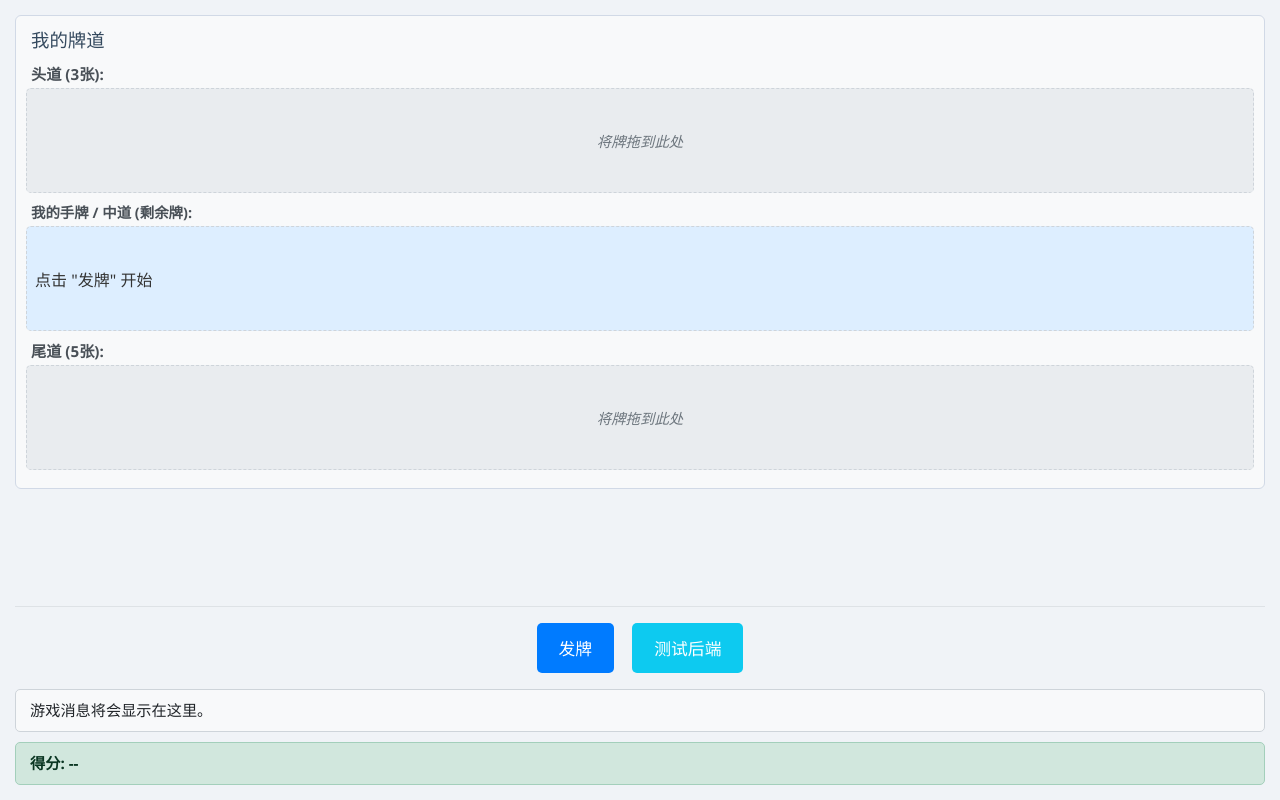
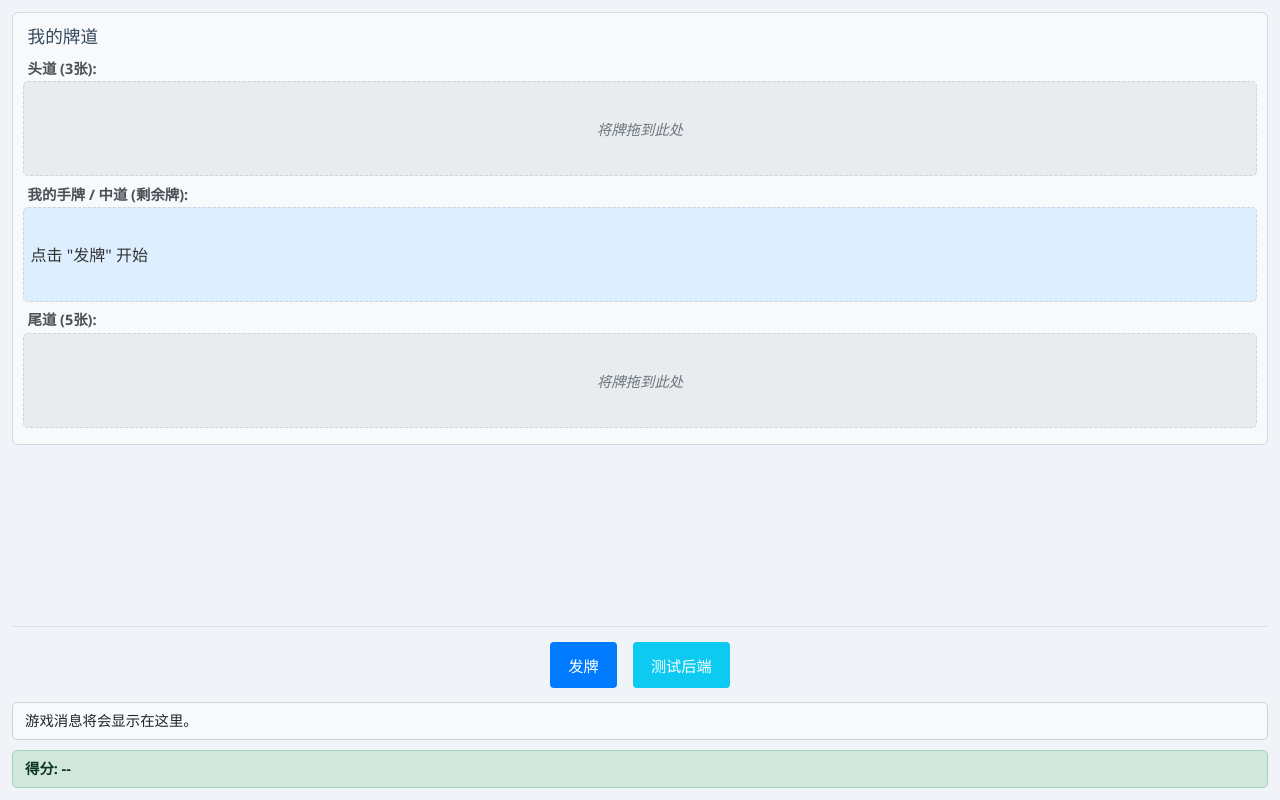
Before and after one commit to wen952888/cdd, a PHP site: page / in a window 1280 px wide. Run offline with PHP 8.4, Linux system fonts and the light colour scheme.

Commit message:
Update style.css

```diff
--- a/frontend/css/style.css
+++ b/frontend/css/style.css
@@ -1,254 +1,106 @@
 /* frontend/css/style.css */
 
-/* Reset and Basic Setup */
 html, body {
-    height: 100vh;
-    width: 100vw;
-    margin: 0;
-    padding: 0;
-    overflow: hidden;
+    height: 100vh; width: 100vw; margin: 0; padding: 0; overflow: hidden;
     font-family: 'Segoe UI', Tahoma, Geneva, Verdana, sans-serif;
-    background-color: #367c3d; /* Main page background */
-    color: #333;
+    background-color: #367c3d; color: #333;
 }
-
 .game-container {
-    width: 100%;
-    height: 100%;
-    max-width: none;
-    max-height: none;
-    margin: 0;
-    padding: clamp(10px, 2vh, 15px); /* Responsive padding for the game area */
-    box-sizing: border-box;
-    background-color: #f0f3f7; /* Game table background */
-    text-align: center;
-    display: flex;
-    flex-direction: column;
-    align-items: stretch; /* Children will stretch to full width */
-    overflow-y: auto; /* Allow scrolling if content overflows on small screens */
+    width: 100%; height: 100%; max-width: none; max-height: none; margin: 0;
+    padding: clamp(10px, 1.5vh, 15px); box-sizing: border-box; background-color: #f0f3f7;
+    text-align: center; display: flex; flex-direction: column; align-items: stretch;
+    overflow-y: auto;
 }
-
 .player-area {
-    margin-bottom: clamp(10px, 2vh, 15px);
-    padding: clamp(8px, 1.5vh, 10px);
-    border: 1px solid #d1d9e6; /* Softer border */
-    border-radius: 6px;
-    background-color: #f8f9fa; /* Background for the card organization area */
-    width: 100%;
-    box-sizing: border-box;
+    margin-bottom: clamp(10px, 1.5vh, 15px); padding: clamp(8px, 1.2vh, 10px);
+    border: 1px solid #d1d9e6; border-radius: 6px; background-color: #f8f9fa;
+    width: 100%; box-sizing: border-box;
 }
-
-.player-area > h3 { /* Style for "我的牌道" */
-    margin-top: 0;
-    margin-bottom: clamp(8px, 1.5vh, 10px);
-    font-size: clamp(1em, 2.5vw, 1.15em);
-    color: #34495e;
-    text-align: left;
-    font-weight: 500;
-    padding-left: 5px;
+.player-area > h3 {
+    margin-top: 0; margin-bottom: clamp(8px, 1.2vh, 10px);
+    font-size: clamp(1em, 2.2vw, 1.1em); color: #34495e;
+    text-align: left; font-weight: 500; padding-left: 5px;
 }
-
-.organized-rows .hand-row-label { /* For 头道, 尾道 labels */
-    font-weight: 600;
-    margin-top: clamp(6px, 1vh, 8px);
-    margin-bottom: clamp(3px, 0.5vh, 4px);
-    text-align: left;
-    font-size: clamp(0.85em, 2vw, 0.95em);
-    color: #495057; /* Darker grey for labels */
-    padding-left: 5px;
+.organized-rows .hand-row-label,
+#middle-hand-header-container {
+    font-weight: 600; margin-top: clamp(6px, 0.8vh, 8px); margin-bottom: clamp(3px, 0.4vh, 4px);
+    text-align: left; font-size: clamp(0.8em, 1.8vw, 0.9em); color: #495057; padding-left: 5px;
 }
-/* Container for the h3 acting as the middle row's label */
-#middle-hand-header-container {
-    margin-top: clamp(6px, 1vh, 8px);
-    margin-bottom: clamp(3px, 0.5vh, 4px);
-    padding-left: 5px;
-}
-#middle-hand-header-container #middle-hand-header { /* The H3 itself */
-    font-size: clamp(0.85em, 2vw, 0.95em) !important;
-    text-align: left !important;
-    margin-top: 0 !important; /* Reset h3 default margins */
-    margin-bottom: 0 !important;
-    font-weight: 600 !important;
-    color: #495057 !important;
+#middle-hand-header-container #middle-hand-header {
+    font-size: inherit !important; text-align: inherit !important;
+    margin: 0 !important; font-weight: inherit !important; color: inherit !important;
+    display: inline;
 }
 .hand-row-label span,
-#middle-hand-header-container #middle-hand-header #middle-eval-text { /* For evaluation text */
-    font-weight: normal !important;
-    color: #007bff !important; /* Brighter blue for eval text */
-    font-style: italic !important;
+#middle-hand-header-container #middle-hand-header #middle-eval-text {
+    font-weight: normal !important; color: #007bff !important; font-style: italic !important;
 }
-
-
-.hand-row, #player-hand.hand-row { /* Common styles for all card rows */
-    display: flex;
-    flex-wrap: wrap;
-    justify-content: flex-start;
-    align-items: center;
-    gap: clamp(4px, 0.7vw, 6px);
-    min-height: clamp(70px, 9.5vw, 105px); /* Based on responsive card height */
-    padding: clamp(6px, 1vw, 8px);
-    border: 1px dashed #ced4da;
-    border-radius: 5px;
-    background-color: #e9ecef;
-    margin-bottom: clamp(6px, 1vh, 8px);
-    width: 100%;
-    box-sizing: border-box;
+.hand-row, #player-hand.hand-row {
+    display: flex; flex-wrap: wrap; justify-content: flex-start; align-items: center;
+    gap: clamp(3px, 0.6vw, 5px); min-height: clamp(65px, 9vw, 95px);
+    padding: clamp(5px, 0.8vw, 7px); border: 1px dashed #ced4da; border-radius: 5px;
+    background-color: #e9ecef; margin-bottom: clamp(5px, 0.8vh, 7px);
+    width: 100%; box-sizing: border-box;
 }
-
-#player-hand.player-hand { /* Specific style for the initial hand / middle row area */
-    background-color: #ddeeff;
+#player-hand.player-hand { background-color: #ddeeff; }
+#player-hand.is-middle-row-style { border-color: #0d6efd; border-style: solid; }
+.hand-row:empty::after, #player-hand.hand-row:empty::after {
+    content: "将牌拖到此处"; color: #6c757d; font-style: italic; width: 100%;
+    text-align: center; padding: clamp(15px, 2.5vh, 25px) 0; font-size: clamp(0.8em, 1.8vw, 0.9em);
 }
-#player-hand.is-middle-row-style { /* When player-hand is confirmed as middle row */
-    border-color: #0d6efd;
-    border-style: solid;
+#player-hand.hand-row:empty::after { content: "请点击“发牌”"; }
+.card-css {
+    width: clamp(42px, 5.5vw, 60px); height: clamp(59px, 7.7vw, 84px);
+    background-color: #ffffff; border: 1px solid #adb5bd;
+    border-radius: clamp(3px, 0.5vw, 4px); box-shadow: 1px 1px 2px rgba(0,0,0,0.1);
+    overflow: hidden; padding: 0; box-sizing: border-box;
+    transition: transform 0.1s ease-out, box-shadow 0.1s ease-out;
+    user-select: none; cursor: grab; flex-shrink: 0; display: flex;
+    justify-content: center; align-items: center;
 }
-
-/* Placeholder text for empty rows */
-.hand-row:empty::after, #player-hand.hand-row:empty::after {
-    content: "将牌拖到此处";
-    color: #6c757d;
-    font-style: italic;
-    width: 100%;
-    text-align: center;
-    padding: clamp(15px, 2.5vh, 25px) 0;
-    font-size: clamp(0.8em, 1.8vw, 0.9em);
-}
-#player-hand.hand-row:empty::after {
-    content: "请点击“发牌”";
-}
-
-
-/* --- CSS Poker Card Style (Increased by 20% from original image card size) --- */
-.card-css {
-    /* Original attempt: width: clamp(45px, 5.8vw, 65px); height: clamp(63px, 8.12vw, 91px); */
-    /* Increased by 20% */
-    width: clamp(54px, 6.96vw, 78px);
-    height: clamp(76px, 9.74vw, 109px);
-
-    background-color: #ffffff;
-    border: 1px solid #adb5bd;
-    border-radius: clamp(4px, 0.7vw, 6px); /* Increased radius */
-    box-shadow: 1px 1px 3px rgba(0,0,0,0.15);
-    overflow: hidden;
-    padding: 0;
-    box-sizing: border-box;
-    transition: transform 0.15s ease-out, box-shadow 0.15s ease-out;
-    user-select: none;
-    cursor: grab;
-    flex-shrink: 0;
-    display: flex;
-    justify-content: center;
-    align-items: center;
-}
-
-.card-css img {
-    display: block;
-    width: 100%;
-    height: 100%;
-    object-fit: contain;
-}
-
-/* Text-based card styles are removed */
-
-
-/* SortableJS Visual Feedback Styles */
-.droppable-area.sortable-ghost,
-.card-css.sortable-ghost {
-    opacity: 0.4;
-    background-color: #cfe2ff !important;
-    border: 2px dashed #0d6efd !important;
+.card-css img { display: block; width: 100%; height: 100%; object-fit: contain; }
+.card-image-load-error { border: 2px solid red !important; background-color: #ffe0e0 !important; }
+.card-image-load-error img { opacity: 0.3; }
+.droppable-area.sortable-ghost, .card-css.sortable-ghost {
+    opacity: 0.4; background-color: #cfe2ff !important; border: 2px dashed #0d6efd !important;
 }
 .card-css.sortable-chosen {
-    opacity: 0.9;
-    transform: scale(1.06) translateY(-2px);
-    box-shadow: 0 5px 12px rgba(0,0,0,0.2);
+    opacity: 0.9; transform: scale(1.05) translateY(-1px); box-shadow: 0 3px 8px rgba(0,0,0,0.15);
 }
-
-
-/* --- Controls and Message Area --- */
 .controls {
-    margin-top: auto;
-    padding-top: clamp(8px, 1.5vh, 10px);
-    border-top: 1px solid #dee2e6;
-    flex-shrink: 0;
-    width: 100%;
-    box-sizing: border-box;
-    text-align: center; /* Center buttons within the controls div */
+    margin-top: auto; padding-top: clamp(8px, 1.2vh, 10px); border-top: 1px solid #dee2e6;
+    flex-shrink: 0; width: 100%; box-sizing: border-box; text-align: center;
 }
 .controls button {
-    padding: clamp(9px, 1.8vh, 13px) clamp(14px, 2.8vw, 22px);
-    margin: clamp(4px, 0.8vh, 6px) clamp(5px, 1vw, 7px);
-    border: none;
-    border-radius: 5px;
-    background-color: #007bff; /* Default blue for most buttons */
-    color: white;
-    cursor: pointer;
-    font-size: clamp(0.85em, 2.3vw, 1.05em);
-    transition: background-color 0.2s ease, box-shadow 0.2s ease;
+    padding: clamp(8px, 1.5vh, 12px) clamp(12px, 2.2vw, 18px);
+    margin: clamp(3px, 0.6vh, 5px) clamp(4px, 0.7vw, 6px);
+    border: none; border-radius: 4px; background-color: #007bff; color: white; cursor: pointer;
+    font-size: clamp(0.8em, 2vw, 0.95em); transition: background-color 0.2s ease, box-shadow 0.2s ease;
     font-weight: 500;
 }
-.controls button:hover:not(:disabled) {
-    background-color: #0069d9; /* Darker blue on hover */
-    box-shadow: 0 2px 5px rgba(0,0,0,0.15);
+.controls button:hover:not(:disabled) { background-color: #0069d9; box-shadow: 0 1px 3px rgba(0,0,0,0.1); }
+.controls button:disabled { background-color: #6c757d; opacity: 0.65; cursor: not-allowed; }
+.controls button#sort-hand-button { background-color: #198754; }
+.controls button#sort-hand-button:hover:not(:disabled) { background-color: #157347; }
+.controls button#ai-reference-button, .controls button#ai-autoplay-button { background-color: #fd7e14; }
+.controls button#ai-reference-button:hover:not(:disabled),
+.controls button#ai-autoplay-button:hover:not(:disabled) { background-color: #e66800; }
+.controls button#call-backend-button { background-color: #0dcaf0; }
+.controls button#call-backend-button:hover:not(:disabled) { background-color: #0baccc; }
+.message-area, .score-area, .ai-reference-display {
+    margin-top: clamp(8px, 1.2vh, 10px); padding: clamp(6px, 1vh, 10px) clamp(8px, 1.5vw, 12px);
+    border: 1px solid #ced4da; min-height: 20px; line-height: 1.4; background-color: #f8f9fa;
+    border-radius: 5px; font-size: clamp(0.75em, 1.8vw, 0.9em); color: #212529;
+    text-align: left; flex-shrink: 0; width: 100%; box-sizing: border-box;
 }
-.controls button:disabled {
-    background-color: #6c757d; /* Grey for disabled */
-    opacity: 0.65;
-    cursor: not-allowed;
-}
-.controls button:active:not(:disabled) {
-    background-color: #0056b3; /* Even darker blue when active */
-}
-
-/* Specific style for the Sort Hand button */
-.controls button#sort-hand-button {
-    background-color: #198754; /* Green for sort button */
-}
-.controls button#sort-hand-button:hover:not(:disabled) {
-    background-color: #157347; /* Darker green on hover */
-}
-/* Ensure other buttons like "Test Backend" can also have specific styles if needed */
-.controls button#call-backend-button {
-    background-color: #0dcaf0; /* Example: Info/Cyan color */
-}
-.controls button#call-backend-button:hover:not(:disabled) {
-    background-color: #0baccc;
-}
-
-
-.message-area, .score-area {
-    margin-top: clamp(8px, 1.5vh, 10px);
-    padding: clamp(7px, 1.2vh, 11px) clamp(10px, 1.8vw, 14px);
-    border: 1px solid #ced4da;
-    min-height: 22px;
-    line-height: 1.45;
-    background-color: #f8f9fa;
-    border-radius: 5px;
-    font-size: clamp(0.8em, 1.9vw, 0.95em);
-    color: #212529;
-    text-align: left;
-    flex-shrink: 0;
-    width: 100%;
-    box-sizing: border-box;
-}
+.ai-reference-display { border-style: dashed; border-color: #0dcaf0; background-color: #e7f7ff; }
+.ai-reference-display h4 { margin-top:0; margin-bottom:8px; color:#0a58ca; font-size: 1.1em; }
+.ai-reference-display div { margin-bottom:3px; }
+.ai-reference-display div strong { min-width:45px; display:inline-block; }
 .message-area.error { background-color: #f8d7da; color: #721c24; border-color: #f5c2c7; }
 .message-area.info { background-color: #d1e7dd; color: #0f5132; border-color: #badbcc; }
 .score-area { font-weight: bold; color: #0a3622; background-color: #d1e7dd; border-color: #a3cfbb; }
-
-
-/* Daoshui Warning Styles */
-.droppable-area.daoshui-warning {
-    border-color: #dc3545 !important;
-    background-color: #f8d7da !important;
-}
+.droppable-area.daoshui-warning { border-color: #dc3545 !important; background-color: #f8d7da !important; }
 .droppable-area.daoshui-warning .hand-row-label span,
 #middle-hand-header-container.daoshui-warning #middle-eval-text,
-#middle-hand-header-container.daoshui-warning #middle-hand-header {
-    color: #b02a37 !important;
-}
-
-/* Screen Orientation Message Styles - Handled by JS, CSS can be minimal/fallback */
-/*
-#orientation-message-overlay { ... }
-@keyframes rotateDeviceIcon { ... }
-*/
+#middle-hand-header-container.daoshui-warning #middle-hand-header { color: #b02a37 !important; }
```
